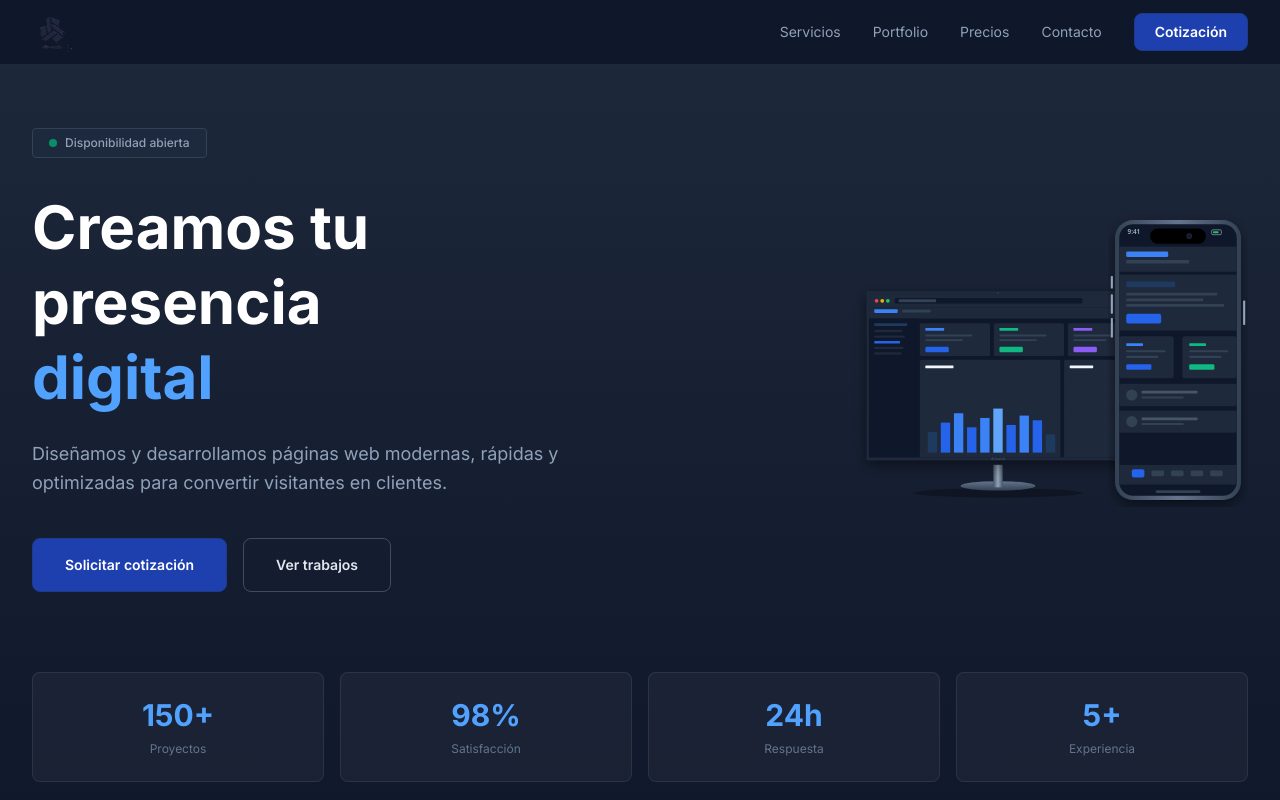
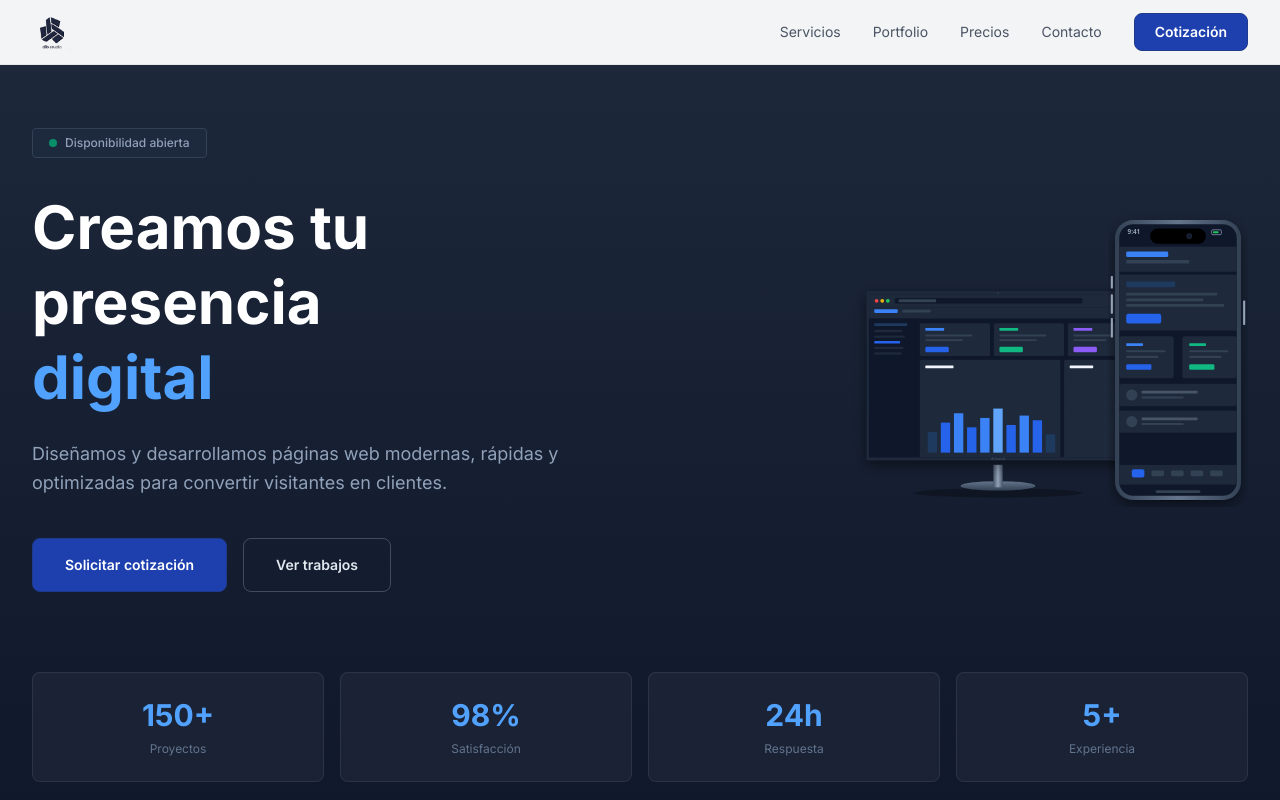
Before and after one commit to dibwebstudio/dibweb, a Next.js app: page / in a window 1280 px wide. Shown: the top 800 px of the page. Built offline with nearby package versions, Linux system fonts and the light colour scheme.

Commit message:
Header white background

```diff
--- a/src/components/Header.tsx
+++ b/src/components/Header.tsx
@@ -6,7 +6,7 @@ export default function Header() {
   const [menuOpen, setMenuOpen] = useState(false);
 
   return (
-    <header className="fixed top-0 left-0 right-0 z-50 bg-[#0f172a]/95 backdrop-blur border-b border-slate-800">
+    <header className="fixed top-0 left-0 right-0 z-50 bg-white/95 backdrop-blur border-b border-gray-200">
       <div className="max-w-7xl mx-auto px-4 sm:px-6 lg:px-8">
         <div className="flex items-center justify-between h-16">
           <a href="#" className="flex items-center">
@@ -15,7 +15,7 @@ export default function Header() {
 
           <nav className="hidden md:flex items-center gap-8">
             {["Servicios", "Portfolio", "Precios", "Contacto"].map((item) => (
-              <a key={item} href={`#${item.toLowerCase()}`} className="text-sm text-slate-400 hover:text-white transition-colors">
+              <a key={item} href={`#${item.toLowerCase()}`} className="text-sm text-gray-600 hover:text-blue-600 transition-colors">
                 {item}
               </a>
             ))}
@@ -24,7 +24,7 @@ export default function Header() {
             </a>
           </nav>
 
-          <button className="md:hidden p-2 text-slate-400" onClick={() => setMenuOpen(!menuOpen)} aria-label="Menu">
+          <button className="md:hidden p-2 text-gray-600" onClick={() => setMenuOpen(!menuOpen)} aria-label="Menu">
             <svg className="w-6 h-6" fill="none" stroke="currentColor" viewBox="0 0 24 24">
               {menuOpen ? <path strokeLinecap="round" strokeLinejoin="round" strokeWidth={2} d="M6 18L18 6M6 6l12 12" /> : <path strokeLinecap="round" strokeLinejoin="round" strokeWidth={2} d="M4 6h16M4 12h16M4 18h16" />}
             </svg>
@@ -32,9 +32,9 @@ export default function Header() {
         </div>
 
         {menuOpen && (
-          <div className="md:hidden pb-4 space-y-2 border-t border-slate-800 pt-4">
+          <div className="md:hidden pb-4 space-y-2 border-t border-gray-200 pt-4">
             {["Servicios", "Portfolio", "Precios", "Contacto"].map((item) => (
-              <a key={item} href={`#${item.toLowerCase()}`} className="block px-3 py-2 text-sm text-slate-400 hover:text-white">{item}</a>
+              <a key={item} href={`#${item.toLowerCase()}`} className="block px-3 py-2 text-sm text-gray-600 hover:text-blue-600">{item}</a>
             ))}
             <a href="#contacto" className="block btn-primary px-5 py-2 rounded-lg text-sm font-semibold text-center">Cotización</a>
           </div>
```
